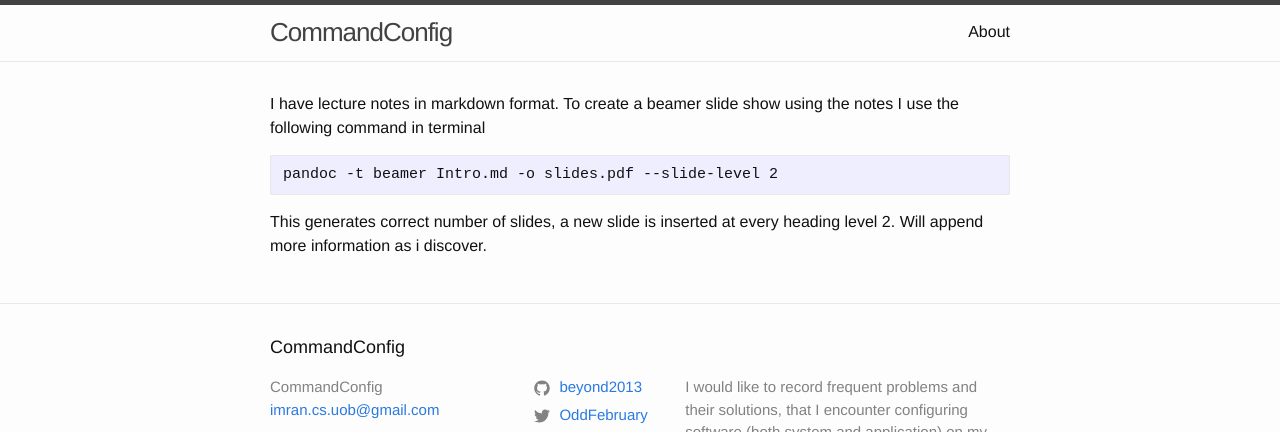
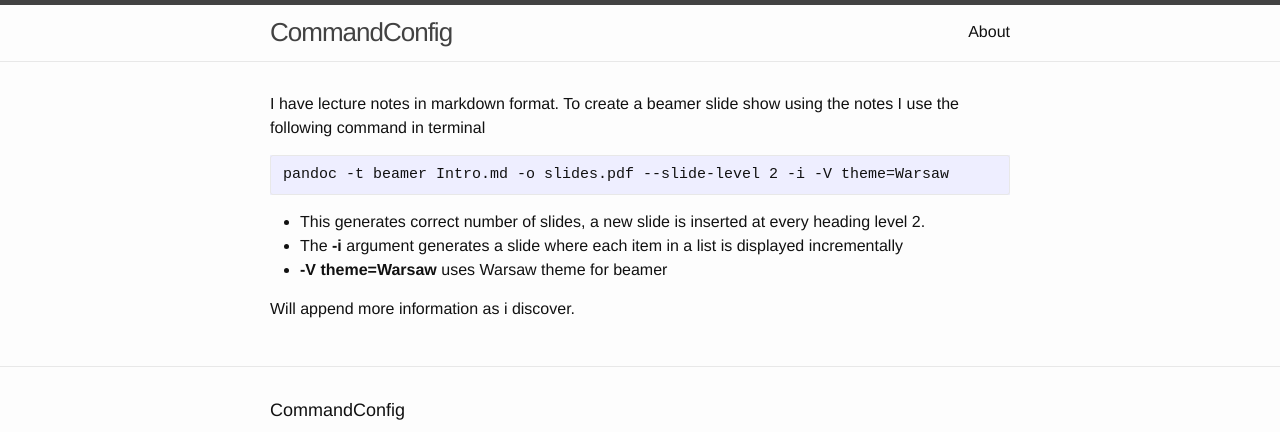
Before and after one commit to beyond2013/beyond2013.github.io, a Jekyll site: the page built from _posts/2021-09-17-pandoc.markdown, in a window 1280 px wide, cut to the strip 0-432 px from the top of the page. Built offline with Jekyll 4.4.1, drawn with Linux system fonts in a browser that asks for light colours.

Commit message:
update post

````diff
--- a/_posts/2021-09-17-pandoc.markdown
+++ b/_posts/2021-09-17-pandoc.markdown
@@ -9,7 +9,12 @@ categories: pandoc markdown commandline terminal beamer
 I have lecture notes in markdown format. To create a beamer slide show using the notes I use the following command in terminal
 
 ```
-pandoc -t beamer Intro.md -o slides.pdf --slide-level 2
+pandoc -t beamer Intro.md -o slides.pdf --slide-level 2 -i -V theme=Warsaw
 ```
 
-This generates correct number of slides, a new slide is inserted at every heading level 2. Will append more information as i discover.
+- This generates correct number of slides, a new slide is inserted at every heading level 2.
+- The **-i** argument generates a slide where each  item in a list is displayed incrementally
+- **-V theme=Warsaw** uses Warsaw theme for beamer
+
+
+Will append more information as i discover.
````
